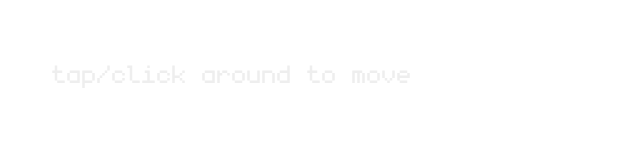
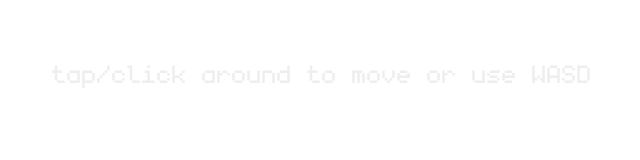
Before and after one commit to Rxd3/2D-portfolio, a website built with Vite: page index.html in a window 1280 px wide. Shown: the full height of the page, 19-659 px from the left. Built offline with nearby package versions, Linux system fonts and the light colour scheme; what kaboom would draw is missing.

Commit message:
feat: update movement instructions and replace player sprite

```diff
--- a/index.html
+++ b/index.html
@@ -75,7 +75,7 @@
 
     <div id="app">
       <div id="ui">
-        <p class="note">tap/click around to move</p>
+        <p class="note">tap/click around to move or use WASD</p>
           <div id="textbox-container" style="display: none;">
               <div id ="textbox"><p id="dialog" class="ui-text"></p>
                 <div class="btn-container">
```
Also changed, not shown: public/sprites/player (3).png, public/sprites/player_chatgpt.png (deleted).
